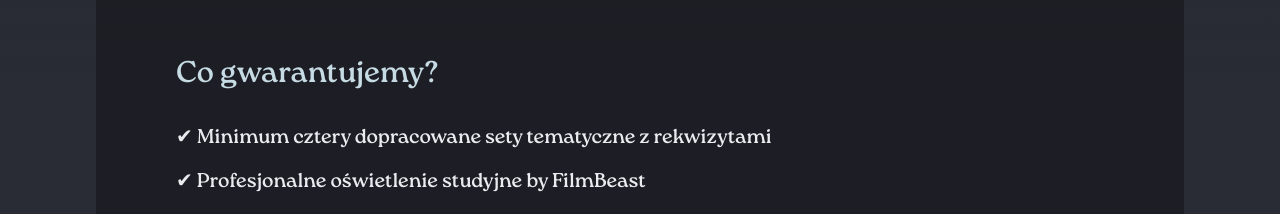
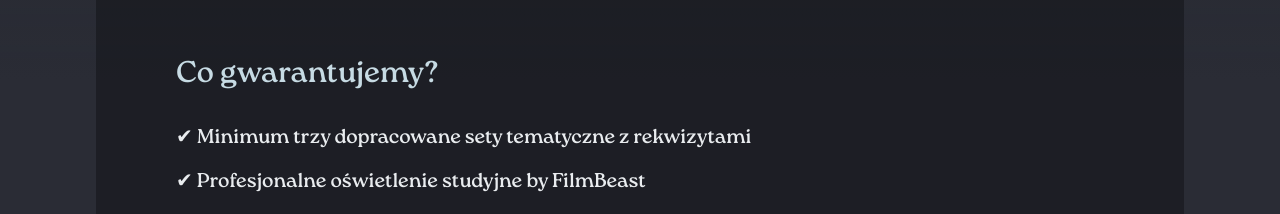
Before and after one commit to wiktor-nowak/bajkinudesy, a Next.js app: page / in a window 1280 px wide. Shown: the part 1360-1574 px from the top of the page. Built offline with nearby package versions, Linux system fonts and the light colour scheme; a web font is replaced by a local one.

Commit message:
2nd edition changes fix

```diff
--- a/src/components/List.tsx
+++ b/src/components/List.tsx
@@ -7,7 +7,7 @@ function List() {
         <h4 className="text-3xl text-columbia-blue">Co gwarantujemy?</h4>
         <div className="w-full h-[2px] bg-columbia-blue rounded-full my-6 md:hidden" />
         <ul className="flex flex-col gap-[16px] justify-center items-start md:mt-8">
-          <li>✔ Minimum cztery dopracowane sety tematyczne z rekwizytami</li>
+          <li>✔ Minimum trzy dopracowane sety tematyczne z rekwizytami</li>
           <li>✔ Profesjonalne oświetlenie studyjne by FilmBeast</li>
           <li>✔ Przekąski i napoje w trakcie wydarzenia</li>
           <li>✔ Wsparcie organizacyjne podczas całego spotkania</li>
```
